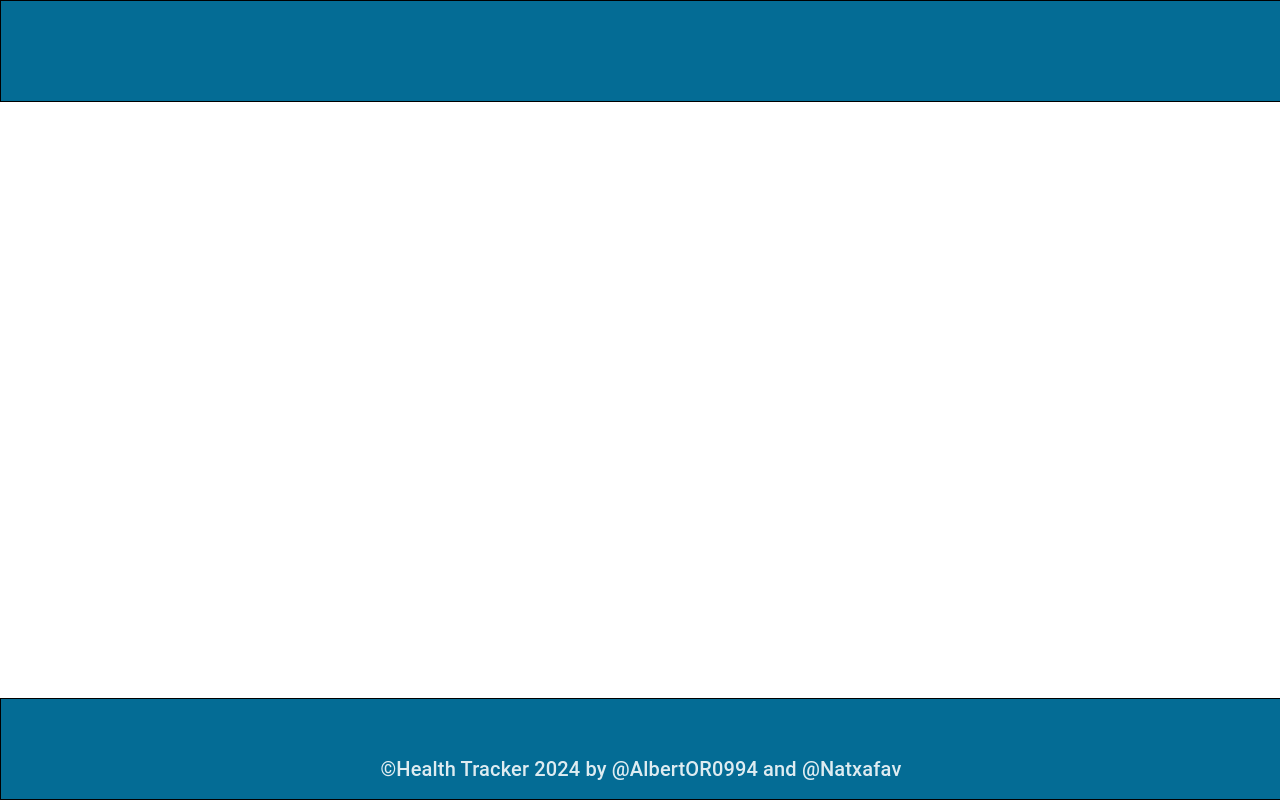
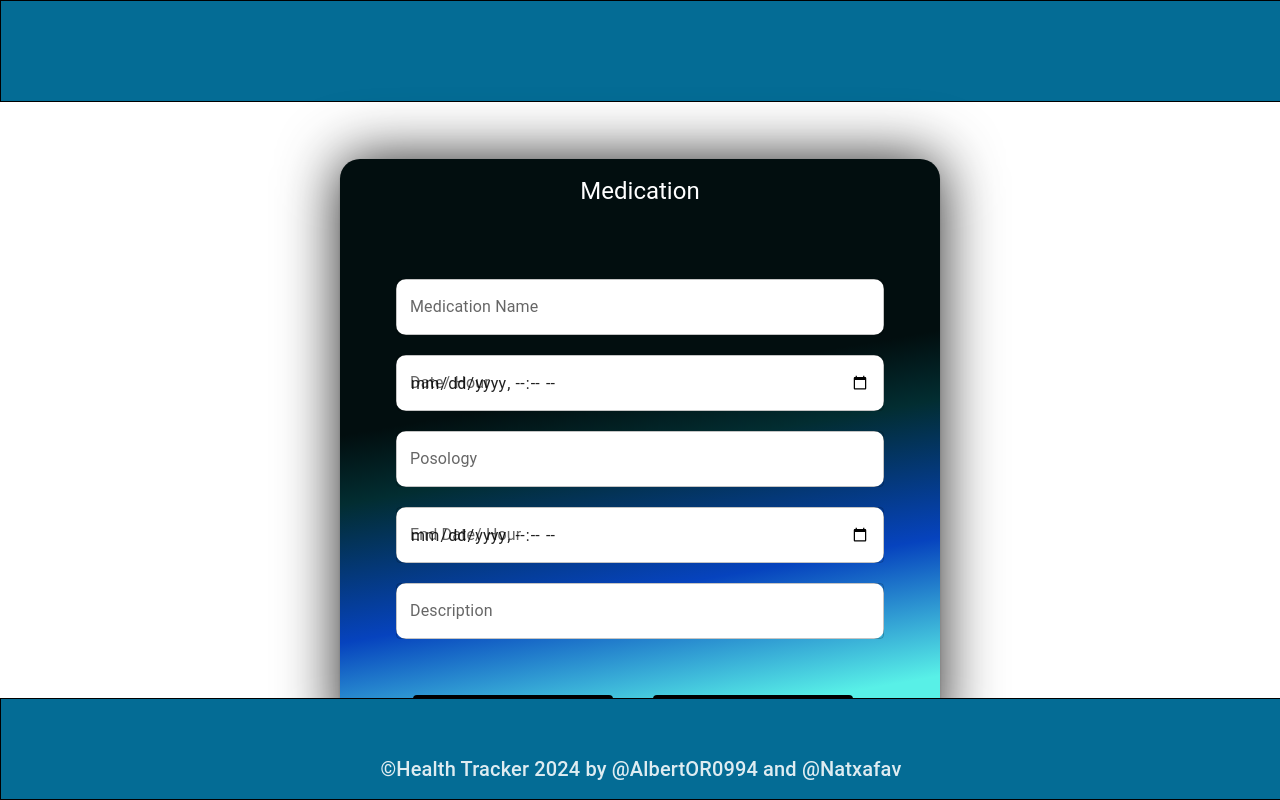
Before and after one commit to Natxafav/Health_Tracker, a React (Vite) app: page /home in a window 1280 px wide. Built offline with nearby package versions, Linux system fonts and the light colour scheme; sample sign-in values are in the browser's storage.

Commit message:
Medication Create

```diff
--- a/src/components/FamilyChoice/FamilyChoice.jsx
+++ b/src/components/FamilyChoice/FamilyChoice.jsx
@@ -11,7 +11,7 @@ function FamilyChoice() {
             const email = localStorage.getItem('email');
             let roleId = localStorage.getItem('roleId');
 
-            if (!roleId || roleId ==null) {
+            if (!roleId || roleId ==='null') {
                 await updateUserRoleId(2, email);
                 localStorage.setItem('roleId', '2');
             }
--- /dev/null
+++ b/src/components/Medication/MedicationCreate.jsx
@@ -0,0 +1,135 @@
+import { Button, Card, CardContent, CardHeader, TextField, Typography } from '@mui/material';
+import './medication.css'
+import { useState } from 'react';
+import { getUserByEmail } from '../../services/user';
+import { createNewMed } from '../../services/meds';
+
+const MedicationCreate = () => {
+const[name, setName]= useState('')
+const [datetime, setDatetime]= useState('')
+const [posology, setPosology]=useState('')
+const [duration, setDuration]= useState('')
+const [description, setDescription]= useState('')
+
+console.log(datetime)
+console.log(duration);
+const creatingMeds=async (req, res)=>{
+
+    try {
+            const userRole = localStorage.getItem('roleId')
+
+            const getUser = await getUserByEmail()
+           if(userRole === "2"){
+                const newMed= await createNewMed ({
+                name, posology, datetime, end:duration, description, userId:getUser
+              })
+            }
+              console.log('creado')
+
+
+    } catch (error) {
+        console.log(error)
+    }
+
+    }
+
+
+
+  return (
+    <div className='medicationContainer'>
+        <Card className="medMain" sx={{ borderRadius: "20px" , }}>
+        <CardHeader title="Medication" sx={{color:'white'}}/>
+                <CardContent className="fields" sx={{color: 'white'}}>
+                    <TextField
+                        sx={{ margin: "10px", fontFamily: "poppins" }}
+                        type='text'
+                        className="field"
+                        placeholder="Medication Name"
+                        label='Medication Name'
+                        onChange={(e) => setName(e.target.value)}
+                    >
+                        <Typography sx={{ fontFamily: "poppins" }}>Medication Name</Typography>
+                    </TextField>
+                    <TextField
+                        sx={{ margin: "10px", fontFamily: "poppins" }}
+                        type='datetime-local'
+                        className="field"
+                        placeholder="Date"
+                        label='Date/ Hour'
+                        onChange={(e) => setDatetime(e.target.value)}
+                    >
+                        <Typography sx={{ fontFamily: "poppins" }}>Date/Hour</Typography>
+                    </TextField>
+                    <TextField
+                        sx={{ margin: "10px", fontFamily: "poppins" }}
+                        type='text'
+                        className="field"
+                        placeholder="Posology"
+                        label='Posology'
+                        onChange={(e) => setPosology(e.target.value)}
+                    >
+                        <Typography sx={{ fontFamily: "poppins" }}>Posology</Typography>
+                    </TextField>
+                    <TextField
+                        sx={{ margin: "10px", fontFamily: "poppins" }}
+                        type='datetime-local'
+                        className="field"
+                        placeholder="Duration"
+                        label='End Date/ Hour'
+                        onChange={(e) => setDuration(e.target.value)}
+                    >
+                        <Typography sx={{ fontFamily: "poppins" }}>Duration</Typography>
+                    </TextField>
+                    <TextField
+                        sx={{ margin: "10px", fontFamily: "poppins" }}
+                        type='text'
+                        className="field"
+                        placeholder="Description"
+                        label='Description'
+                        onChange={(e) => setDescription(e.target.value)}
+                    >
+                        <Typography sx={{ fontFamily: "poppins" }}>Description</Typography>
+                    </TextField>
+                </CardContent>
+                <div className="btncontainer">
+                    <Button
+                        className="btn"
+                        onClick={() => {
+                            creatingMeds();
+                        }}
+                        sx={{
+                            color: "white",
+                            backgroundColor: "black",
+                            fontFamily: "poppins",
+                            ":hover": {
+                                backgroundColor: "Aqua",
+                                color: "black",
+                                boxShadow: "15px -5px 10px",
+                            },
+                        }}
+                    >
+                        Save
+                    </Button>
+                        <Button
+                            onClick={() => {navigate('/Home')}}
+                            className="btn"
+                            sx={{
+                                color: "white",
+                                backgroundColor: "black",
+                                fontFamily: "poppins",
+                                ":hover": {
+                                    backgroundColor: "Aqua",
+                                    color: "black",
+                                    boxShadow: "15px -5px 10px",
+                                },
+                            }}
+                        >
+                            Register
+                        </Button>
+                </div>
+            </Card>
+    </div>
+  )
+}
+
+export default MedicationCreate
--- /dev/null
+++ b/src/components/Medication/medication.css
@@ -0,0 +1,14 @@
+.medicationContainer{
+ min-height: fit-content;
+    height: auto;
+    width: 50%;
+    margin:0 auto;
+    margin-top: 50px;
+}
+.medMain{
+    background-color:#58f0e7 ;
+    min-width: 150px;
+    min-height: 400px;
+    background: linear-gradient(170deg, #020e0f 40%,#022d31 50%,#0643be 70% ,#58f0e7 90%);
+    filter: drop-shadow(0px 0px 30px)
+}
--- a/src/pages/Home/Home.jsx
+++ b/src/pages/Home/Home.jsx
@@ -1,5 +1,6 @@
 import React, { useEffect } from 'react';
 import { useNavigate } from 'react-router-dom';
+import MedicationCreate from '../../components/Medication/MedicationCreate';
 
 function Home() {
   const navigate = useNavigate();
@@ -15,7 +16,7 @@ function Home() {
   return (
     <div>
       <h1>TEST</h1>
-      {/* Aquí iría el contenido normal de la página de inicio */}
+      <MedicationCreate/>
     </div>
   );
 }
--- a/src/pages/Login/Login.jsx
+++ b/src/pages/Login/Login.jsx
@@ -15,9 +15,16 @@ function Login() {
         try {
             const res = await login({ email, password })
             localStorage.setItem('Authorization', res.data.token)
-            localStorage.setItem('role', res.data.role)
+            localStorage.setItem('roleId', res.data.roleId)
             localStorage.setItem('email', res.data.email)
-            navigate('/home')
+            console.log(localStorage.getItem('roleId'))
+
+if(localStorage.getItem('roleId')=== 'null'||localStorage.getItem('roleId')=== undefined){
+    navigate('/family-choice')
+}else{
+    navigate('/home')
+}
+
         } catch (error) {
           console.log(error)
         }
@@ -31,7 +38,7 @@ function Login() {
                         sx={{ margin: "10px", fontFamily: "poppins" }}
                         className="field"
                         placeholder="Email"
-                        onError={'test'}
+                      type='email'
                         onChange={(e) => setEmail(e.target.value)}
                         InputProps={{
                             startAdornment: (
@@ -47,6 +54,7 @@ function Login() {
                         sx={{ margin: "10px", fontFamily: "poppins" }}
                         className="field"
                         placeholder="Password"
+                        typeof='password'
                         onChange={(e) => setPassword(e.target.value)}
                         InputProps={{
                             startAdornment: (
--- a/src/pages/Login/login.css
+++ b/src/pages/Login/login.css
@@ -11,6 +11,7 @@
     background: linear-gradient(170deg, #020e0f 40%,#022d31 50%,#0643be 70% ,#58f0e7 90%);
     filter: drop-shadow(0px 0px 30px)
 }
+
 
 .fields{
     display:flex;
--- a/src/pages/SignUp/SignUp.jsx
+++ b/src/pages/SignUp/SignUp.jsx
@@ -47,7 +47,7 @@ import { useNavigate } from 'react-router-dom'
       return (
         <div className='signup'>
           <Card className='mainContainer' sx={{ borderRadius: "20px", gap: "15px", }}>
-            <CardHeader title="Sign Up" />
+            <CardHeader title="Sign Up" sx={{color:'white'}}/>
             <CardContent className='fields' sx={{ display: "flex", flexDirection: "column", gap: '15px', }}>
               <TextField className='field'
             sx={{ textAlign: 'center', fontFamily: "poppins", }}
--- a/src/pages/SignUp/signUp.css
+++ b/src/pages/SignUp/signUp.css
@@ -47,7 +47,7 @@
     height: 60px;
     width: 200px;
 }
-
+/*
 @keyframes gradient {
     0% {
         background-position: 0% 50%;
@@ -59,3 +59,4 @@
         background-position: 0% 50%;
     }
 }
+ */
--- /dev/null
+++ b/src/services/meds.js
@@ -0,0 +1,19 @@
+import { api } from "./config";
+
+export const createNewMed = async (data) => {
+  try {
+    const med = await api.post(
+      "/meds/create",
+      data,
+      {
+        headers: {
+          Authorization: localStorage.getItem("Authorization"),
+        },
+      }
+    );
+
+    return med.data;
+  } catch (error) {
+    console.log(error);
+  }
+};
```
Also changed, not shown: src/pages/FamilyData/familyData.css (added), 1 other file (tests, documents, lock files or other folders).
